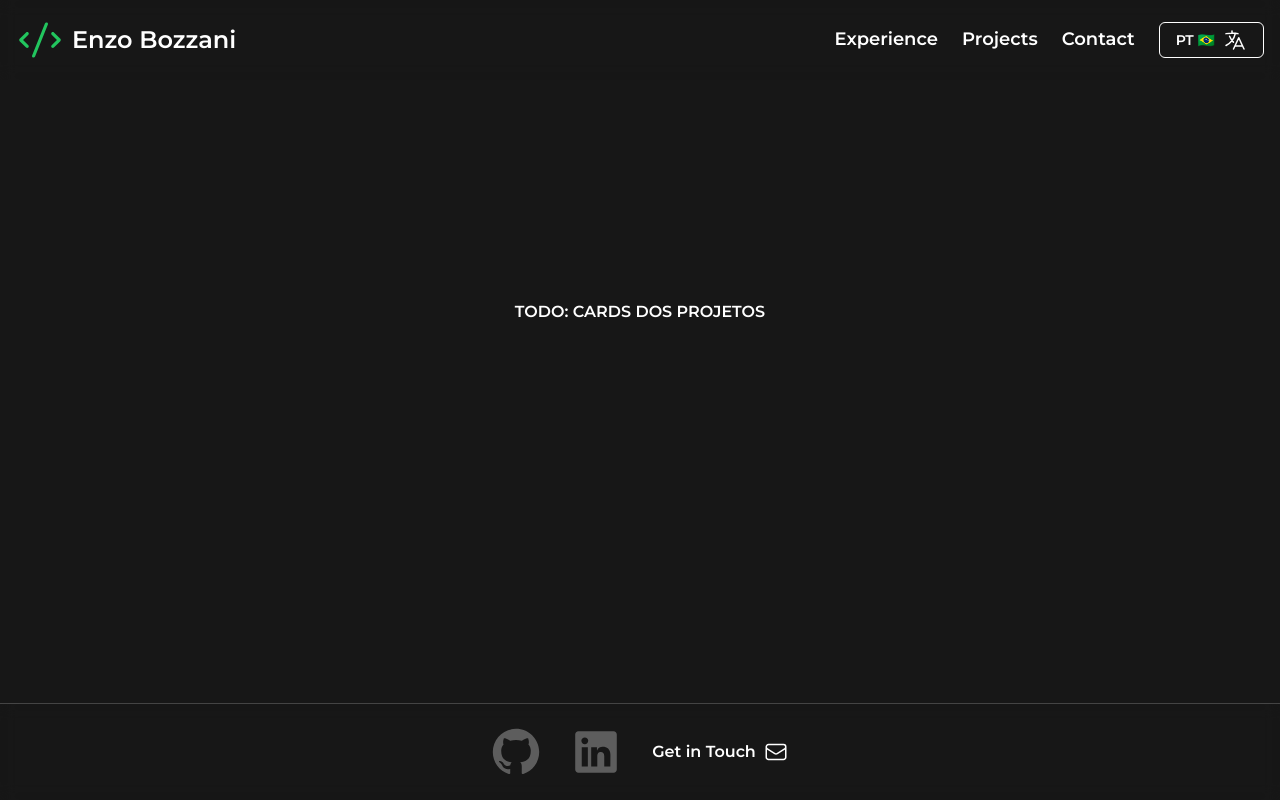
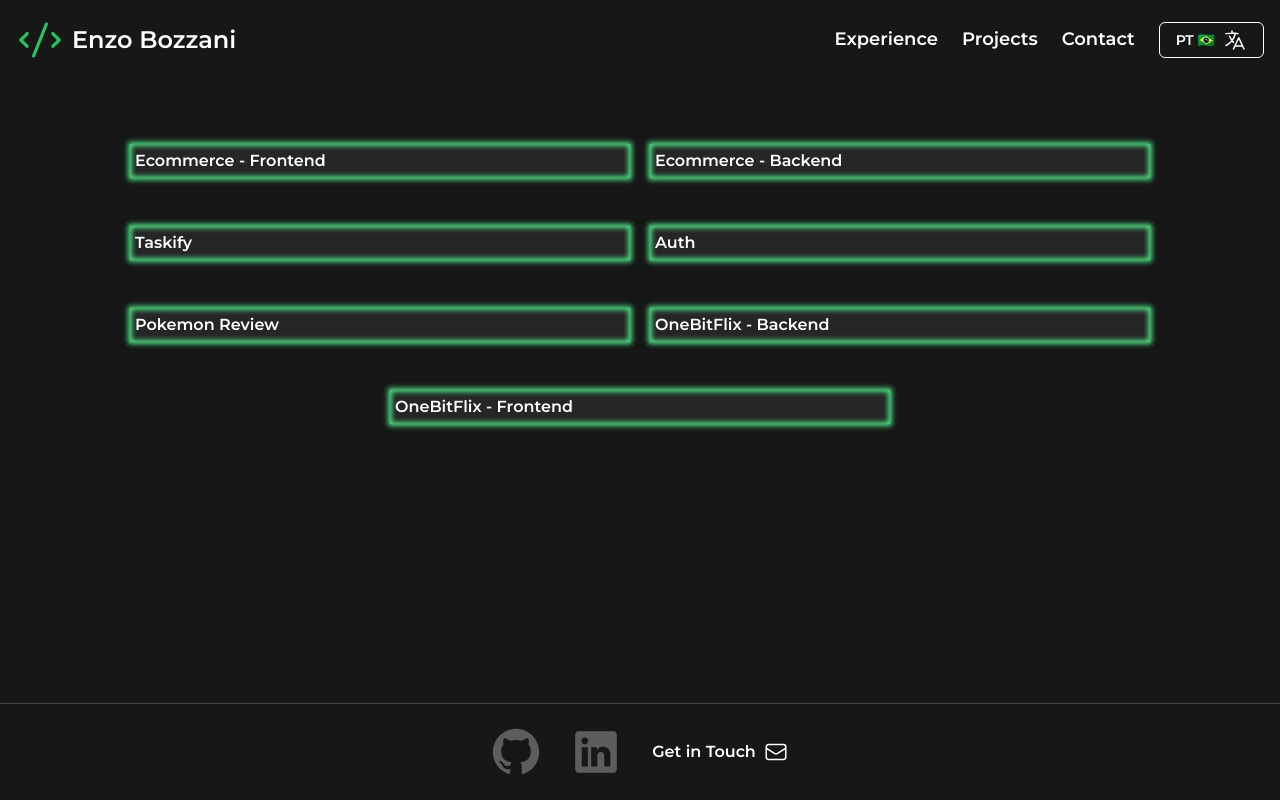
Before and after one commit to EnzoBozzani/portfolio-v3, a Next.js app: page /projects in a window 1280 px wide. Built offline with nearby package versions, Linux system fonts and the light colour scheme.

Commit message:
feat: development of project card

```diff
--- a/app/experience/_components/CertificatesSection.tsx
+++ b/app/experience/_components/CertificatesSection.tsx
@@ -38,7 +38,7 @@ export const CertificatesSection = () => {
 								: "Certificate of Best Placement in FEI's Selection Process"
 						}
 						description={
-							language === 'pt'
+							language === 'en'
 								? "Certificate granted by University Center of FEI for the best placement in FEI's 2022 First Semester Selection Process"
 								: 'Certificado concedido pelo Centro Universitário FEI pela melhor colocação no Processo Seletivo da FEI no Primeiro Semestre de 2022'
 						}
--- a/app/projects/_components/ProjectCard.tsx
+++ b/app/projects/_components/ProjectCard.tsx
@@ -1,5 +1,81 @@
 'use client';
 
-export const ProjectCard = () => {
-	return <div></div>;
+import { useLanguage } from '@/hooks/useLanguage';
+
+interface ProjectCardProps {
+	project: string;
+}
+
+interface Projects {
+	[key: string]: {
+		title: string;
+		pt: string;
+		en: string;
+		icons: string | any;
+		githubUrl: string;
+	};
+}
+
+//adicionar também taskify, auth, pokemon review C#, onebitflix-backend, onebitflix frontend
+const projects: Projects = {
+	ecommFrontend: {
+		title: 'Ecommerce - Frontend',
+		pt: '',
+		en: "The Ecommerce Platform Frontend is a user-centric solution that encompasses all essential features of an online store. It boasts a streamlined product discovery experience with powerful search and filters, ensuring customers easily find what they need. From detailed product views to secure user authentication, the frontend is designed for intuitive navigation, helping users make informed purchase decisions. The seamless shopping experience includes a responsive design for accessibility across devices, and Stripe integration guarantees secure transactions during the checkout process. On the administrative side, the robust dashboard empowers administrators with tools for comprehensive order management, product oversight, and insightful data analysis. It's a cohesive platform that seamlessly combines user-friendly elements for customers and efficient management features for administrators, creating a well-rounded Ecommerce solution.",
+		icons: '', //passar os nomes das techs e usar techicon component
+		githubUrl: '',
+	},
+	ecommBackend: {
+		title: 'Ecommerce - Backend',
+		pt: '',
+		en: '',
+		icons: '', //passar os nomes das techs e usar techicon component
+		githubUrl: '',
+	},
+	taskify: {
+		title: 'Taskify',
+		pt: '',
+		en: '',
+		icons: '', //passar os nomes das techs e usar techicon component
+		githubUrl: '',
+	},
+	auth: {
+		title: 'Auth',
+		pt: '',
+		en: '',
+		icons: '', //passar os nomes das techs e usar techicon component
+		githubUrl: '',
+	},
+	pokemonReview: {
+		title: 'Pokemon Review',
+		pt: '',
+		en: '',
+		icons: '', //passar os nomes das techs e usar techicon component
+		githubUrl: '',
+	},
+	obfBackend: {
+		title: 'OneBitFlix - Backend',
+		pt: '',
+		en: '',
+		icons: '', //passar os nomes das techs e usar techicon component
+		githubUrl: '',
+	},
+	obfFrontend: {
+		title: 'OneBitFlix - Frontend',
+		pt: '',
+		en: '',
+		icons: '', //passar os nomes das techs e usar techicon component
+		githubUrl: '',
+	},
 };
+
+export const ProjectCard = ({ project }: ProjectCardProps) => {
+	const language = useLanguage((state) => state.language);
+	const currentProject = projects[project];
+
+	return (
+		<div className='w-full sm:w-[500px] bg-neutral-800 text-white mx-auto mt-12 led-effect border-green-400'>
+			{currentProject.title}
+		</div>
+	);
+};
--- a/app/projects/page.tsx
+++ b/app/projects/page.tsx
@@ -1,7 +1,15 @@
+import { ProjectCard } from './_components/ProjectCard';
+
+const projects = ['ecommFrontend', 'ecommBackend', 'taskify', 'auth', 'pokemonReview', 'obfBackend', 'obfFrontend'];
+
 const ProjectsPage = () => {
 	return (
 		<main className='flex-1'>
-			<div className='text-center mt-[300px] text-white'>TODO: CARDS DOS PROJETOS</div>
+			<section className='mt-24 text-white max-w-screen-lg mx-auto flex gap-x-4 flex-wrap'>
+				{projects.map((projectName: string) => (
+					<ProjectCard project={projectName} />
+				))}
+			</section>
 		</main>
 	);
 };
```
